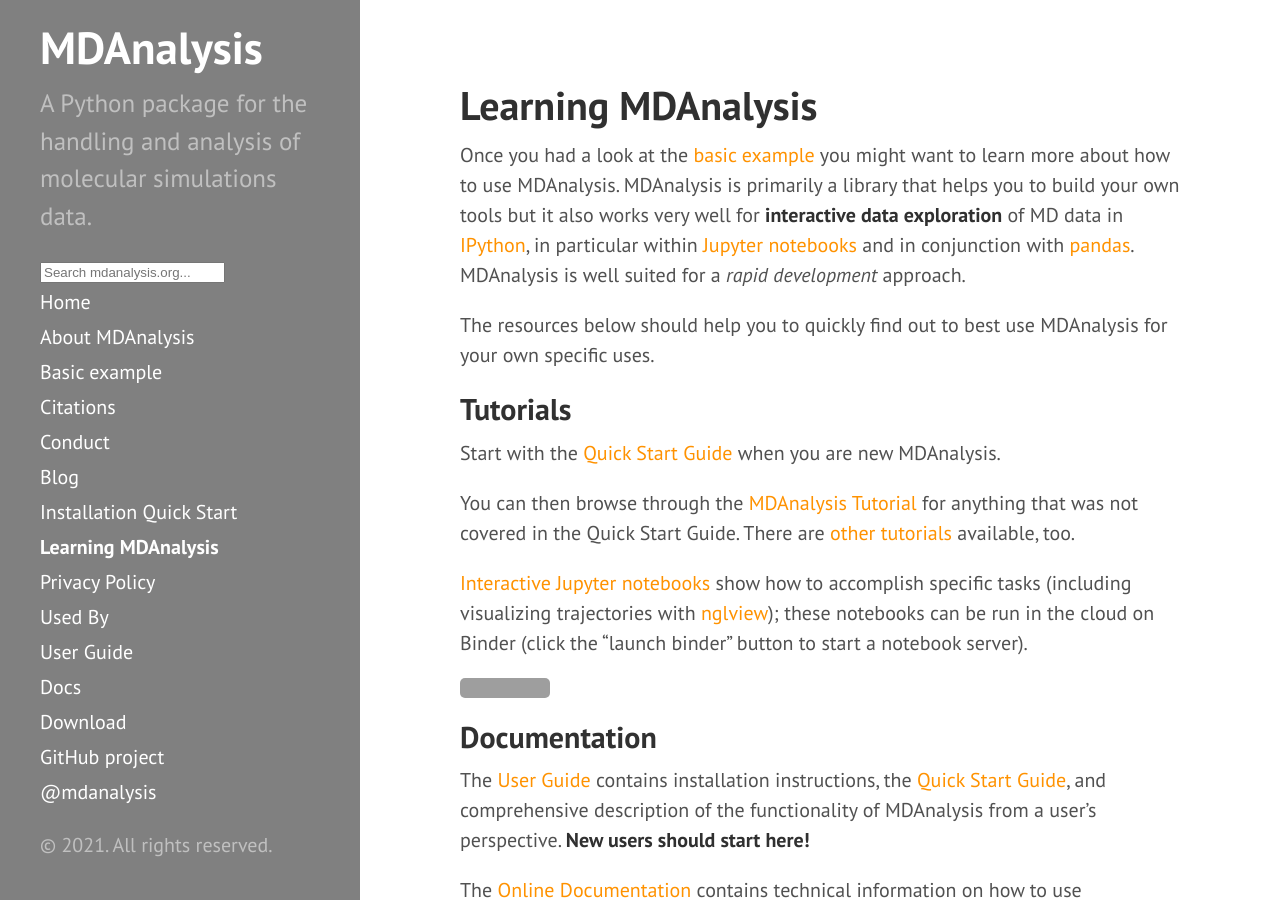
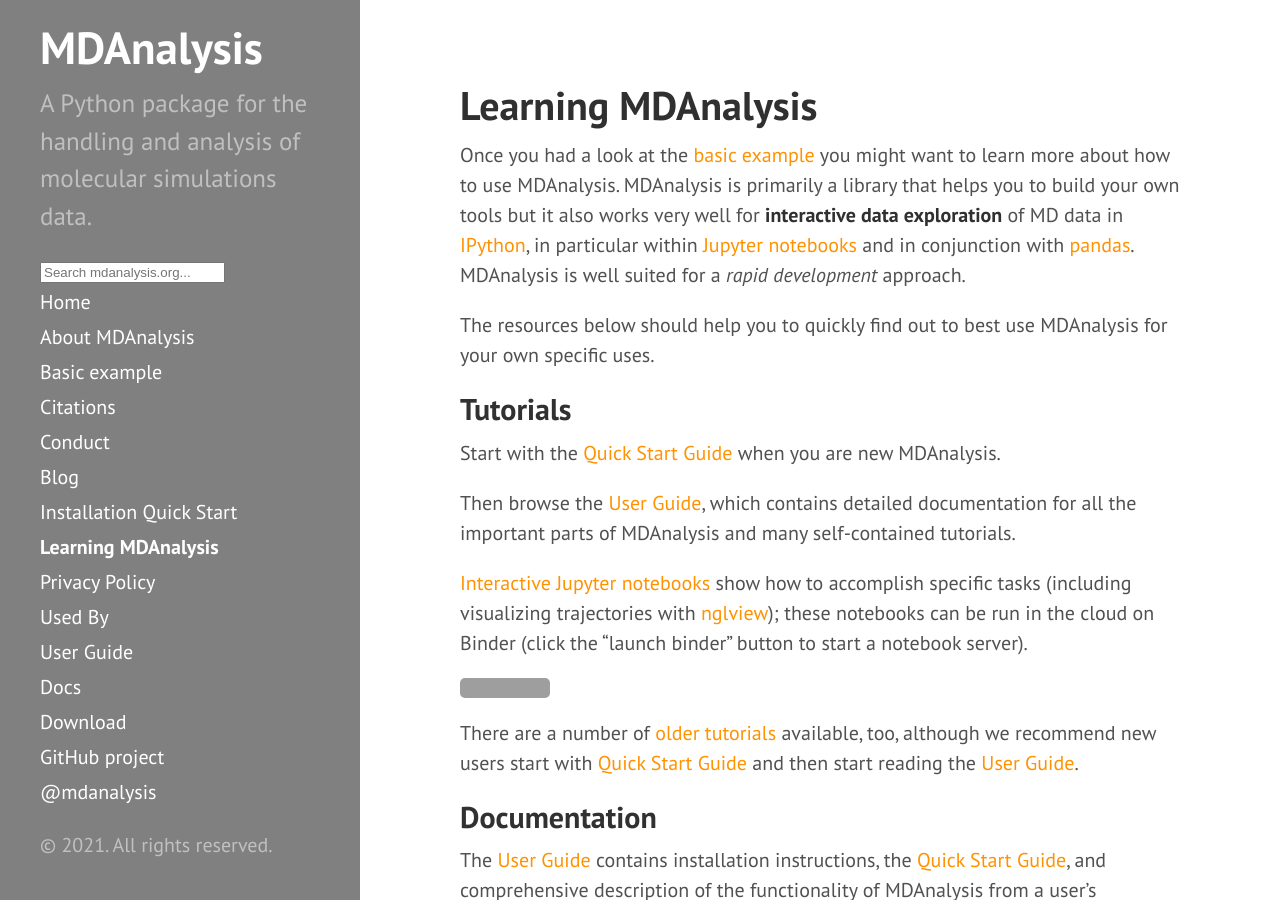
Before and after one commit to MDAnalysis/MDAnalysis.github.io, a Jekyll site: the page built from pages/learning_MDAnalysis.md, in a window 1280 px wide and 900 px high. Built offline with Jekyll 4.4.1, drawn with Linux system fonts in a browser that asks for light colours; comment, search, counter and statistics services are not loaded; grey boxes are pictures that could not be loaded.

Commit message:
removed link to old MDAnalysisTutorial
- recommend User Guide
- close #147

```diff
--- a/pages/learning_MDAnalysis.md
+++ b/pages/learning_MDAnalysis.md
@@ -22,10 +22,7 @@ MDAnalysis for your own specific uses.
 Start with the [{{ site.docs.quickstart.name }}]({{
 site.docs.quickstart.url }}) when you are new MDAnalysis.
 
-You can then browse through the [MDAnalysis
-Tutorial](http://www.mdanalysis.org/MDAnalysisTutorial/) for anything
-that was not covered in the {{ site.docs.quickstart.name }}. There are [other
-tutorials]({{site.github.wiki}}/Tutorials) available, too.
+Then browse the [{{ site.docs.userguide.name }}]({{ site.docs.userguide.url }}), which contains detailed documentation for all the important parts of MDAnalysis and many self-contained tutorials.
 
 [Interactive Jupyter
 notebooks](http://nbviewer.jupyter.org/github/MDAnalysis/binder-notebook/tree/master/notebooks/)
@@ -35,6 +32,9 @@ these notebooks can be run in the cloud on Binder (click the "launch
 binder" button to start a notebook server).
 
 [![Binder](https://mybinder.org/badge.svg)](https://mybinder.org/v2/gh/MDAnalysis/binder-notebook/master?filepath=notebooks)
+
+There are a number of [older tutorials]({{site.github.wiki}}/Tutorials) available, too, although we recommend new users start  with [{{ site.docs.quickstart.name }}]({{
+site.docs.quickstart.url }}) and then start reading the [{{ site.docs.userguide.name }}]({{ site.docs.userguide.url }}).
 
 
 ## Documentation ##
```
